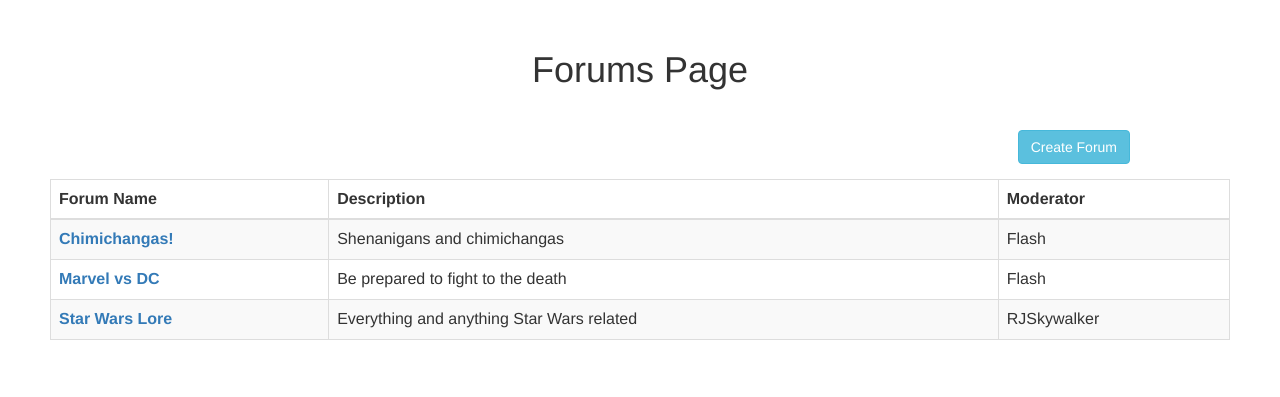
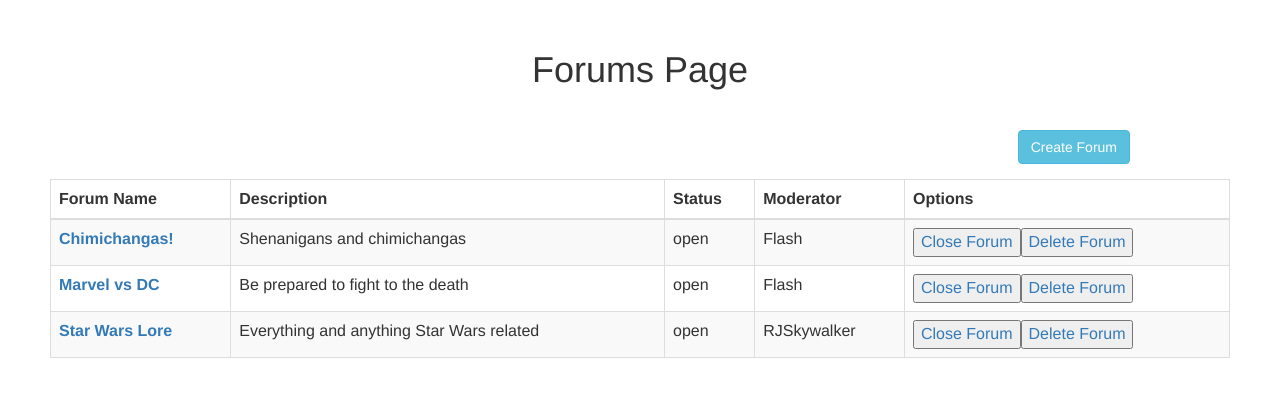
Before and after one commit to 05e46/DBProject, a PHP site: page /forum.php in a window 1280 px wide. Shown: the part 52-449 px from the top of the page. Run offline with PHP 8.4, Linux system fonts and the light colour scheme; a user stored in the database is signed in; data comes from the database, SQL or seed files in the repository; some libraries are stand-ins or nearby versions.

Commit message:
Made it so admin can open, close, or delete forums

```diff
--- a/forum.php
+++ b/forum.php
@@ -43,28 +43,46 @@ include('header.php');
                     <!-- titles at the top of the table -->
                     <th>Forum Name</th>
                     <th>Description</th>
+                    <th>Status</th>
                     <th>Moderator</th>
+                    <?php
+                      if ($_SESSION['status'] == "admin"){
+                        echo '<th>Options</th>';
+                      }
+                    ?>
                 </tr>
             </thead>
             <tbody>
-
               <?php
+              $request = "request";
               // get ForumId, ForumName, Description, StartModerator from Forum table
-              $stmt = $db->prepare("SELECT ForumId, ForumName, Description, StartModerator FROM Forum WHERE Status = 'open'");
+              $stmt = $db->prepare("SELECT ForumId, ForumName, Description, StartModerator, Status FROM Forum WHERE NOT Status=?");
+              $stmt->bind_param("s", $request);
               $stmt->execute();
-              $stmt->bind_result($id, $forumName, $description, $starter);
+              $stmt->bind_result($id, $forumName, $description, $starter, $status);
               while ($stmt->fetch() == TRUE) {
-                echo '
-                <tr>
+                echo '<tr>
                 <td><a href="thread.php?id='.$id.'"><strong>'.$forumName.'</strong></a></td>
                 <td>'.$description.'</td>
-                <td>'.$starter.'</td>
-                </tr>
-                ';
+                <td>'.$status.'</td>
+                <td>'.$starter.'</td>';
+                if ($_SESSION['status'] == "admin"){
+                  echo '<td>';
+                  if ($status == "open"){
+                    echo '<button><a href="manageRequests.php?id='.$id.'&action=closed">Close Forum</a></button>';
+                  }
+                  else if ($status == "closed"){
+                    echo '<button><a href="manageRequests.php?id='.$id.'&action=open">Open Forum</a></button>';
+                  }
+                  echo '<button><a href="manageRequests.php?id='.$id.'&action=delete">Delete Forum</a></button>';
+                  echo '</td>';
+                }
+                echo '</tr>';
               }
               $stmt->close();
               $db->close();
               ?>
-        </tbody>
-      </table>
+            </tbody>
+        </table>
+    </div>
 </body>
--- a/register.php
+++ b/register.php
@@ -13,8 +13,8 @@ if(!$db){
   exit;
 }*/
 
-
-$con = mysqli_connect('localhost', 'root', '', 'dbproject');
+//$con = mysqli_connect('localhost', 'root', '', 'DBproject');
+$con = mysqli_connect('127.0.0.1', 'phpAdmin', 'password', 'practice');
 if(! $con)
 {
 die('Connection Failed'.mysql_error());
```
Also changed, not shown: manageRequests.php (+24 -0 lines).
